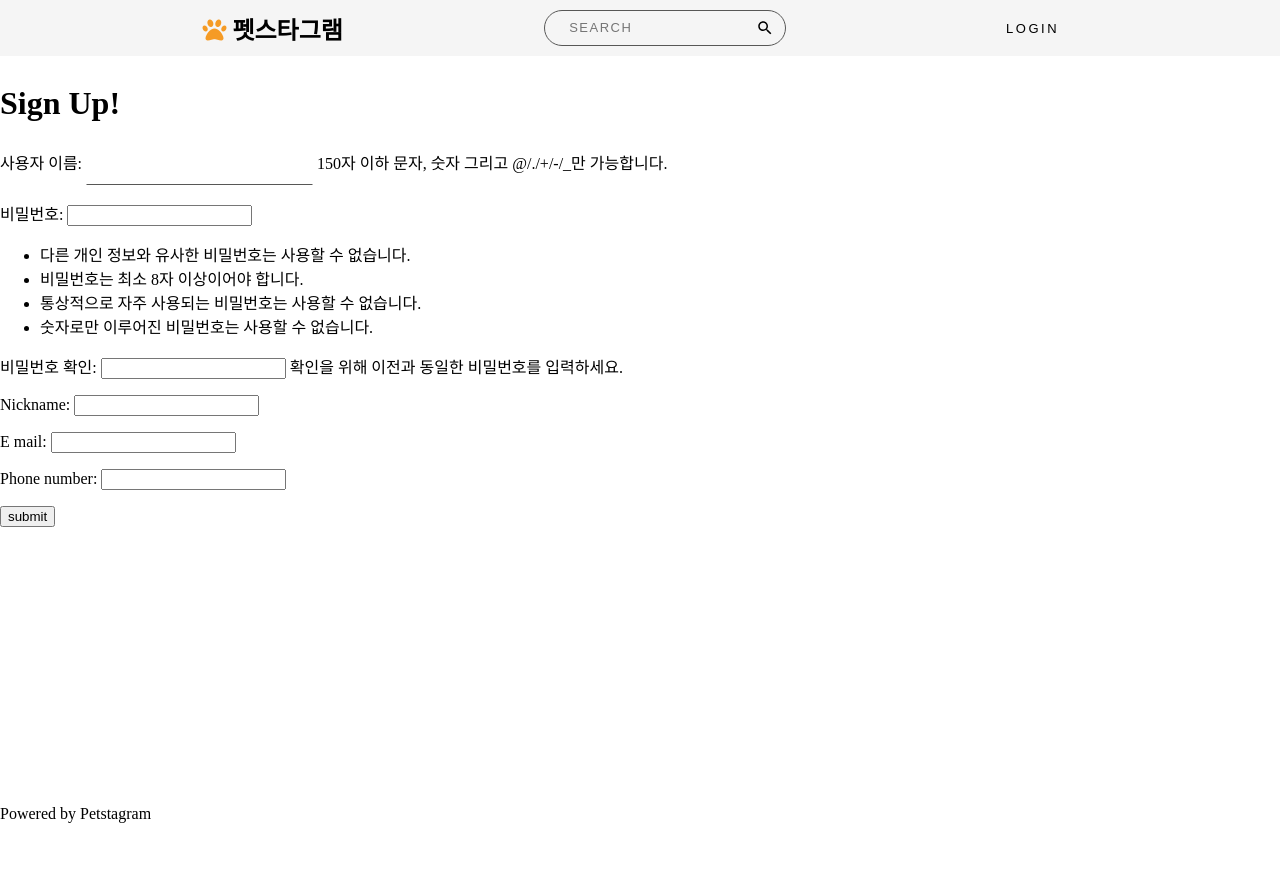
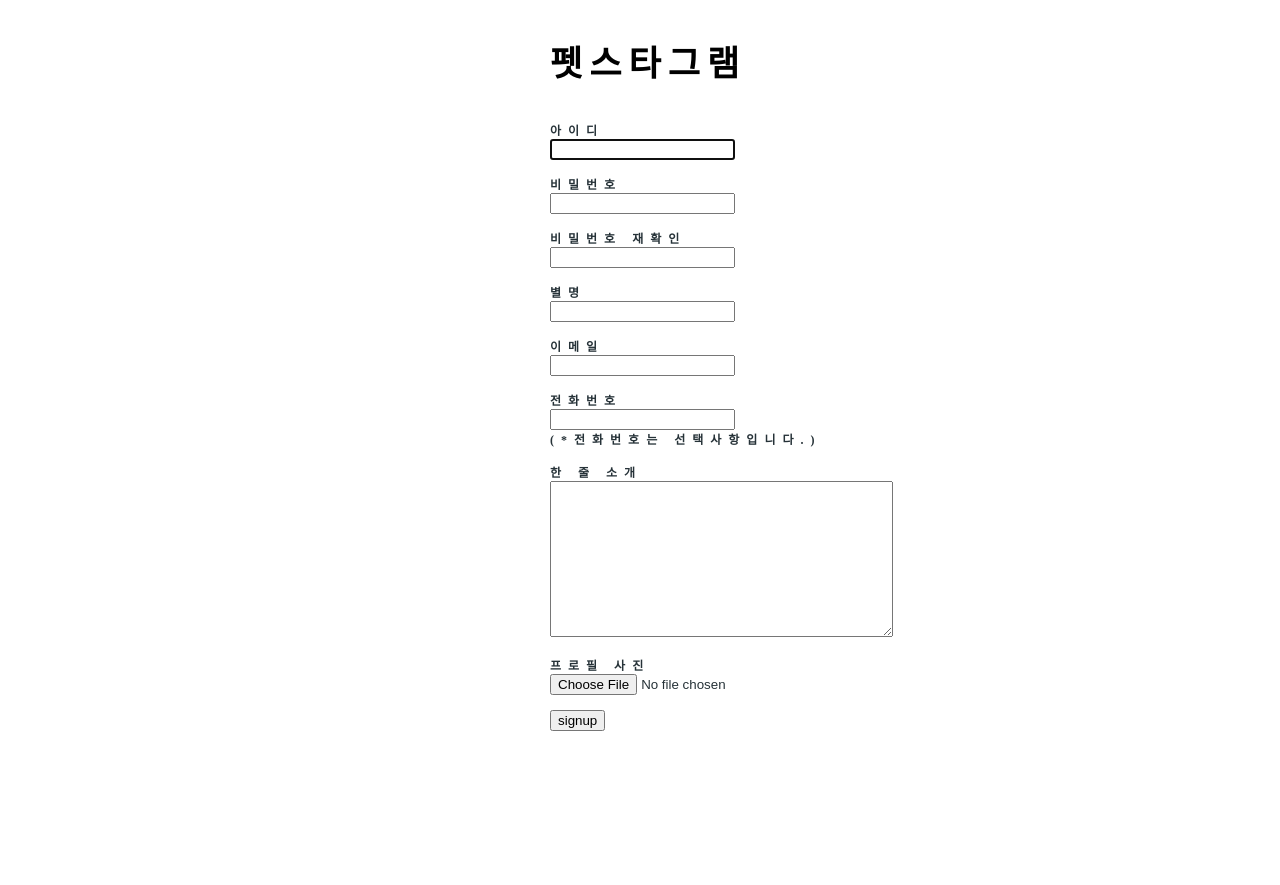
Before and after one commit to likelion-kookmin/Petstagram, a Django app: page /account/signup in a window 1280 px wide. After the commit the page ends 731 px from the top, so only its background shows below. Run offline with Django 3.2, Linux system fonts and the light colour scheme; parts of the project's set-up code (start-up, migrations or seed data) failed here and were passed over; some libraries are stand-ins or nearby versions; some web fonts are replaced.

Commit message:
feat. 모델에  프로필, 한 줄 소개 추가 및 로그인 페이지 css

```diff
--- a/Petstagram/account/admin.py
+++ b/Petstagram/account/admin.py
@@ -1,4 +1,5 @@
 from django.contrib import admin
 from .models import CustomUser
+
 # Register your models here.
 admin.site.register(CustomUser)
--- a/Petstagram/account/forms.py
+++ b/Petstagram/account/forms.py
@@ -1,8 +1,9 @@
 # 폼 모양을 바꾸기 (기본 아이디+비번만 있음)
 from django.contrib.auth.forms import UserCreationForm
 from .models import CustomUser
+
 #상속해줌
 class RegisterForm(UserCreationForm):
     class Meta:
         model = CustomUser
-        fields = ['username', 'password1', 'password2', 'nickname', 'e_mail', 'phone_number']
+        fields = ['username', 'password1', 'password2', 'nickname', 'e_mail', 'phone_number', 'bio', 'profile']
--- a/Petstagram/account/models.py
+++ b/Petstagram/account/models.py
@@ -7,3 +7,5 @@ class CustomUser(AbstractUser):
     nickname = models.CharField(max_length = 100)
     phone_number = models.CharField(max_length = 100, blank = True)
     e_mail = models.CharField(max_length = 100)
+    bio = models.TextField(blank=True)
+    profile = models.ImageField(blank=True, upload_to="media/images/%Y/%m")
--- a/Petstagram/account/templates/signup.html
+++ b/Petstagram/account/templates/signup.html
@@ -1,13 +1,90 @@
-{% extends 'base.html' %}
+<!DOCTYPE html>
+<html lang="ko-kr">
+<head>
+    <meta charset="UTF-8">
+    <meta http-equiv="X-UA-Compatible" content="IE=edge">
+    <meta name="viewport" content="width=device-width, initial-scale=1.0">
+    <title>Petstagram : Sign up</title>
+<style>
+    @font-face {
+        font-family: 'IBMPlexSansKR-Regular';
+        src: url('https://cdn.jsdelivr.net/gh/projectnoonnu/noonfonts_20-07@1.0/IBMPlexSansKR-Regular.woff') format('woff');
+        font-weight: normal;
+        font-style: normal;
+    }
+    @font-face {
+        font-family: 'ImcreSoojin';
+        src: url('https://cdn.jsdelivr.net/gh/projectnoonnu/noonfonts_20-04@2.3/ImcreSoojin.woff') format('woff');
+        font-weight: normal;
+        font-style: normal;
+    }
+    .navbar__title {
+        font-family: 'ImcreSoojin';
+        color: black;
+        font-weight: bold;
+        font-size: 30px;
+    }
 
-{% block content %}
+    body {
+        font-family: 'IBMPlexSansKR-Regular';
+        text-align: left;
+        margin-top: 30px;
+        margin-bottom: 23px;
+        margin-left: 50px;
+        padding-left: 500px;
+        font-size: 12px;
+        font-weight: 700;
+        margin-bottom: 23px;
+        letter-spacing: 7px;
+        text-transform: uppercase;
+        color: #263238;
+    }
 
-<h1>Sign Up!</h1>
+</style>
+</head>
 
-<form action="{% url 'signup' %}" method="post">
-     {% csrf_token %}
-     {{form.as_p}}
-    <button type="submit"> submit </button>
-</form>
+<body>
+    <div class= navbar__title  style="cursor: pointer;" onclick="location.href='/';">
+        <h3>펫스타그램</h3>
+    </div>
+    <form action="{% url 'signup' %}" method="POST">
+        {%csrf_token%}
+        <label for="Username"><b>아이디</b></label>
+        <br>
+        {{form.username}}
+        <br><br>
+        <label for="password1"><b>비밀번호</b></label>
+        <br>
+        {{form.password1}}
+        <br><br>
+        <label for="password2"><b>비밀번호 재확인</b></label>
+        <br>
+        {{form.password2}}
+        <br><br>
+        <label for=nickname><b>별명</b></label>
+        <br>
+        {{form.nickname}}
+        <br><br>
+        <label for="e-mail"><b>이메일</b></label>
+        <br>
+        {{form.e_mail}}
+        <br><br>
+        <label for="phone-number"><b>전화번호</b></label>
+        <br>
+        {{form.phone_number}}
+        <br>
+        <b>(*전화번호는 선택사항입니다.)</b>
+        <br><br>
+        <label for="bio"><b>한 줄 소개</b></label>
+        <br>
+        {{form.bio}}
+        <br><br>
+        <label for="profile"><b>프로필 사진</b></label>
+        <br>
+        {{form.profile}}
+        <br><br>
+      <input type="submit" value="signup">
+    </form>
 
-{% endblock %}
+</body>
+</html>
```
Also changed, not shown: Petstagram/account/templates/login.html (+91 -3 lines), Petstagram/account/migrations/0003_profile.py (added), Petstagram/account/migrations/0004_auto_20210701_1904.py (added), Petstagram/account/urls.py (line endings or trailing spaces).
